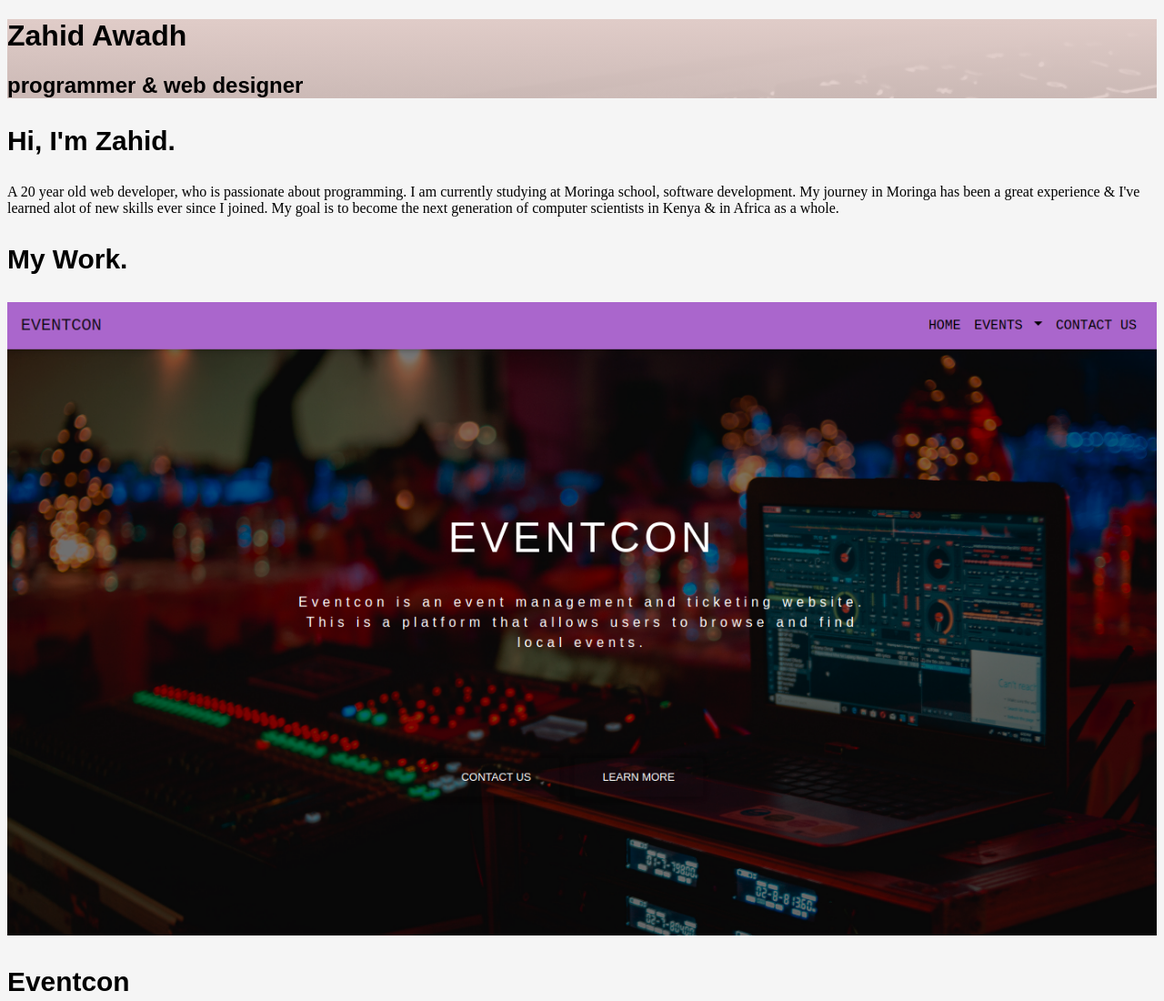
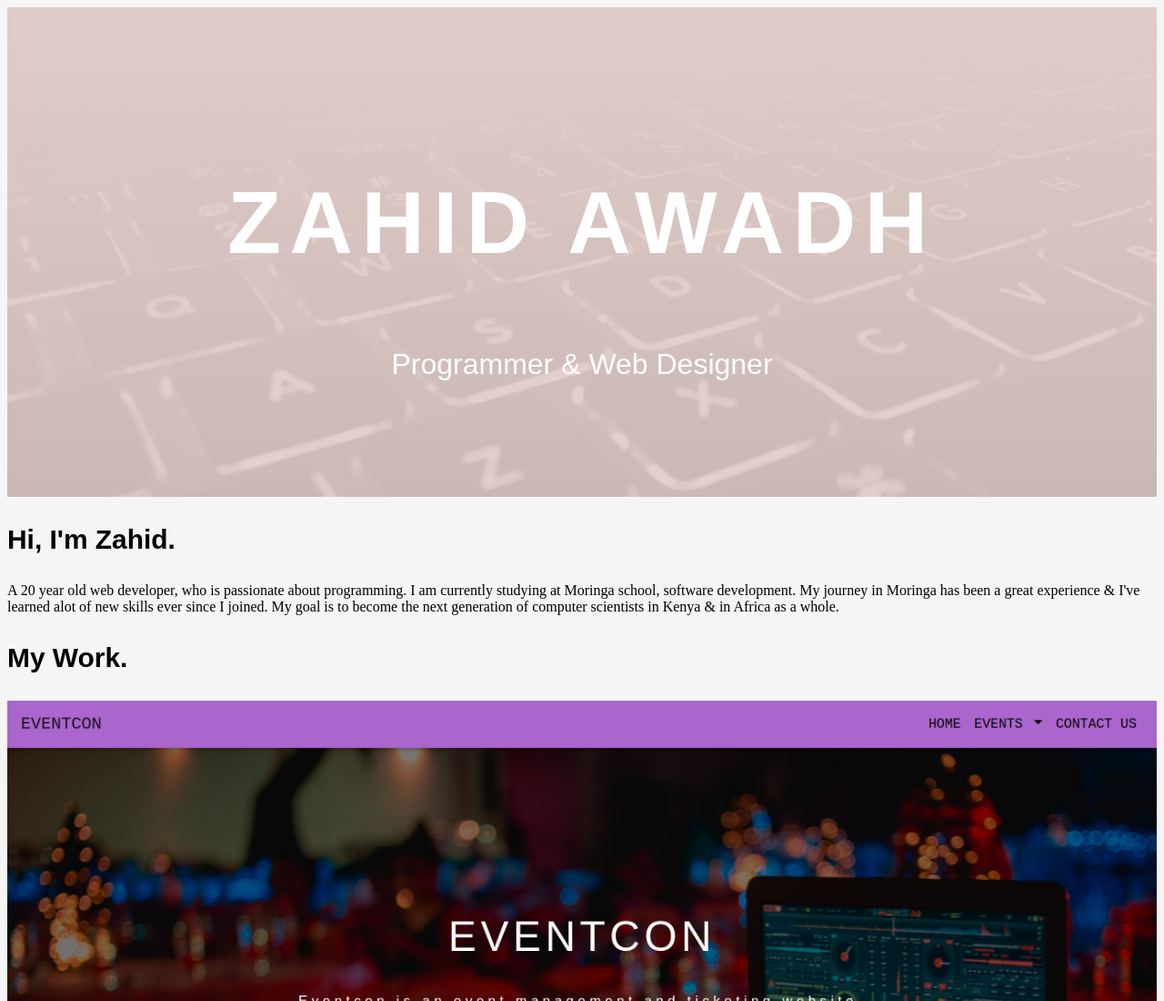
Before and after one commit to davidntwakeup/IP-Week-1, a plain HTML site: page index.html in a window 1280 px wide. Shown: the top 1100 px of the page at 91% size. Drawn offline with Linux system fonts and the light colour scheme; files whose address does not match are found by name.

Commit message:
CSS styles edits on intro, intro h1 & intro h2

```diff
--- a/css/styles.css
+++ b/css/styles.css
@@ -44,3 +44,27 @@ header {
 	background-position: center top;
 	width: 100%;
 }
+
+.intro {
+	max-width: 960px;
+	margin: 0 auto;
+	padding: 8% 0;
+}
+
+.intro h1 {
+	font-size: 6em;
+	text-align: center;
+	color: #fff;
+	text-transform: uppercase;
+	letter-spacing: 0.1em;
+	font-weight: 800;
+	line-height: 1.5em;
+}
+
+.intro h2 {
+	font-size: 2em;
+	text-align: center;
+	color: #fff;
+	font-weight: 300;
+	text-transform: capitalize;
+}
```
